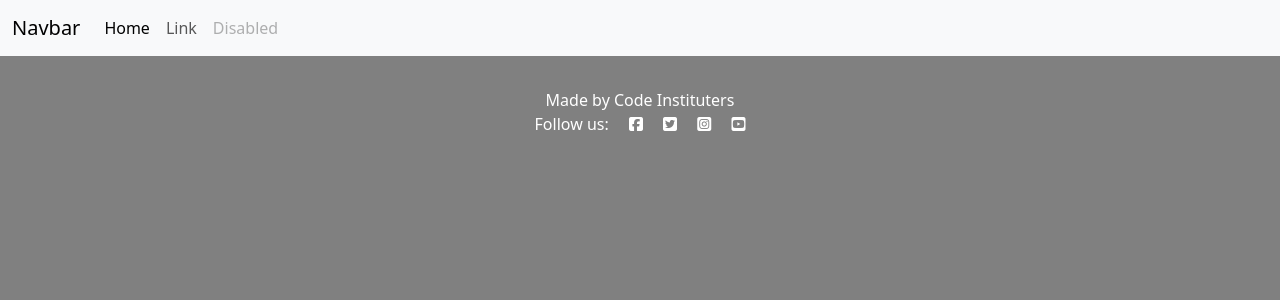
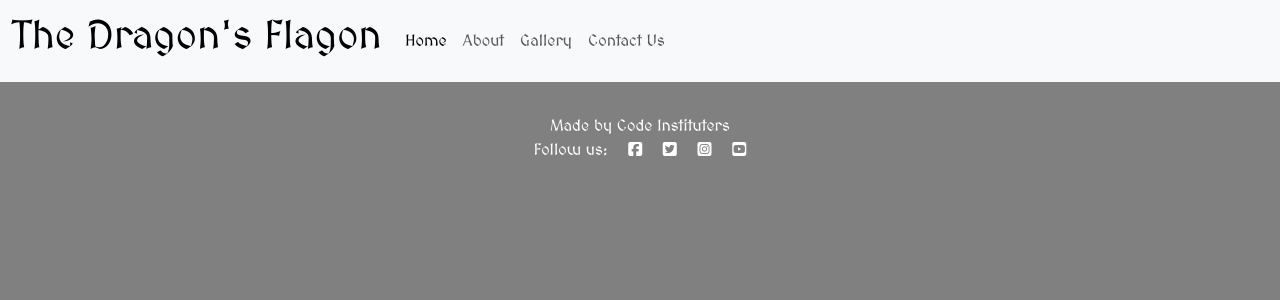
Before and after one commit to Clinelly/CI_PP4_Dragons_Flagon, a Django app: page / in a window 1280 px wide. Shown: the top 300 px of the page. Run offline with Django 3.2, Linux system fonts and the light colour scheme; data that the repository does not hold is empty; some libraries are stand-ins or nearby versions.

Commit message:
Add basic style to base.html

```diff
--- a/static/css/style.css
+++ b/static/css/style.css
@@ -1,3 +1,5 @@
+
 body {
     background-color: gray;
+    font-family: 'MedievalSharp', cursive;
 }
--- a/templates/base.html
+++ b/templates/base.html
@@ -7,6 +7,9 @@
     <meta charset="UTF-8">
     <meta http-equiv="X-UA-Compatible" content="IE=edge">
     <meta name="viewport" content="width=device-width, initial-scale=1.0">
+    <!--Google Fonts Link-->
+    <link rel="stylesheet"
+    href="https://fonts.googleapis.com/css2?family=MedievalSharp">
     <!--Font Awesome Script-->
     <script src="https://kit.fontawesome.com/749d4dd5a6.js" crossorigin="anonymous"></script>
     <!-- Bootstrap CSS link-->
@@ -19,9 +22,12 @@
 
 <body>
     <!--Navigation Bar-->
+    <div class="logo-frame">
     <nav class="navbar navbar-expand-lg bg-body-tertiary">
         <div class="container-fluid">
-            <a class="navbar-brand" href="#">Navbar</a>
+            <a class="navbar-brand" href="#">
+                <h1>The Dragon's Flagon</h1>
+            </a>
             <button class="navbar-toggler" type="button" data-bs-toggle="collapse"
                 data-bs-target="#navbarSupportedContent" aria-controls="navbarSupportedContent" aria-expanded="false"
                 aria-label="Toggle navigation">
@@ -33,10 +39,13 @@
                         <a class="nav-link active" aria-current="page" href="#">Home</a>
                     </li>
                     <li class="nav-item">
-                        <a class="nav-link" href="#">Link</a>
+                        <a class="nav-link" href="#">About</a>
                     </li>
                     <li class="nav-item">
-                        <a class="nav-link disabled">Disabled</a>
+                        <a class="nav-link" href="#">Gallery</a>
+                    </li>
+                    <li class="nav-item">
+                        <a class="nav-link" href="#">Contact Us</a>
                     </li>
                 </ul>
             </div>
```
